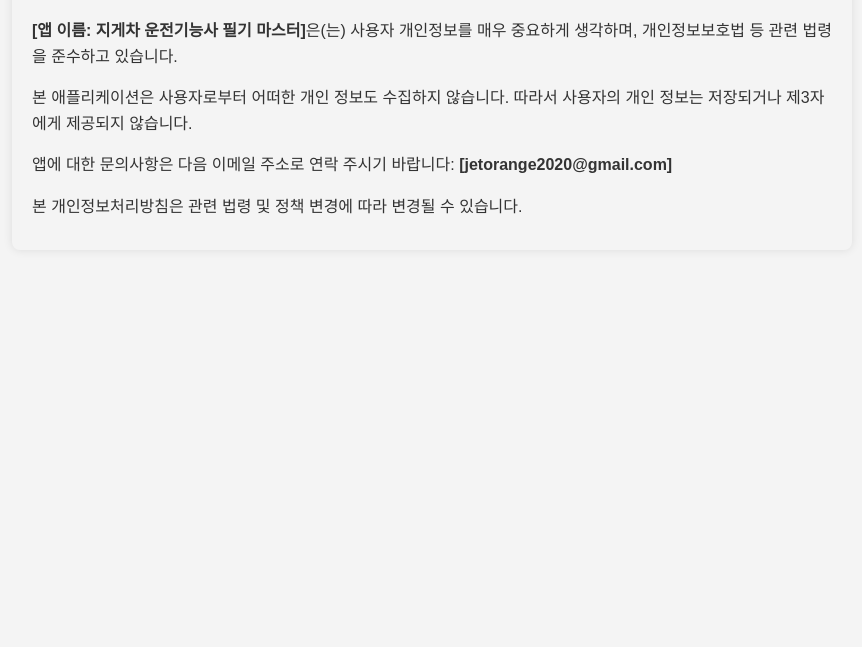
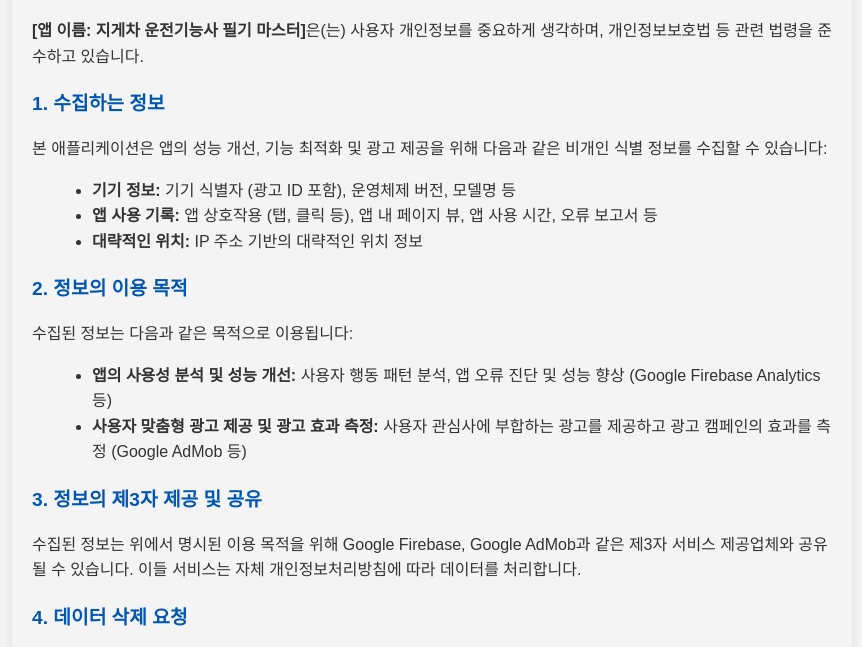
Before and after one commit to narcoking/jetorange-app-privacy, a plain HTML site: page index.html in a window 1280 px wide. Shown: the part 116-763 px from the top of the page, without its empty margins (208-1070 px from the left). Drawn offline with Linux system fonts and the light colour scheme.

Commit message:
Update index.html

```diff
--- a/index.html
+++ b/index.html
@@ -21,8 +21,18 @@
         h1 {
             color: #0056b3;
         }
-        p {
+        h2 {
+            color: #0056b3;
+            font-size: 1.2em;
+            margin-top: 20px;
             margin-bottom: 10px;
+        }
+        p, ul {
+            margin-bottom: 10px;
+        }
+        ul {
+            list-style-type: disc;
+            margin-left: 20px;
         }
     </style>
 </head>
@@ -30,16 +40,39 @@
     <h1>개인정보처리방침 (Privacy Policy)</h1>
 
     <p>
-        <strong>[앱 이름: 지게차 운전기능사 필기 마스터]</strong>은(는) 사용자 개인정보를 매우 중요하게 생각하며, 개인정보보호법 등 관련 법령을 준수하고 있습니다.
+        <strong>[앱 이름: 지게차 운전기능사 필기 마스터]</strong>은(는) 사용자 개인정보를 중요하게 생각하며, 개인정보보호법 등 관련 법령을 준수하고 있습니다.
     </p>
+
+    <h2>1. 수집하는 정보</h2>
     <p>
-        본 애플리케이션은 사용자로부터 어떠한 개인 정보도 수집하지 않습니다. 따라서 사용자의 개인 정보는 저장되거나 제3자에게 제공되지 않습니다.
+        본 애플리케이션은 앱의 성능 개선, 기능 최적화 및 광고 제공을 위해 다음과 같은 비개인 식별 정보를 수집할 수 있습니다:
     </p>
+    <ul>
+        <li><strong>기기 정보:</strong> 기기 식별자 (광고 ID 포함), 운영체제 버전, 모델명 등</li>
+        <li><strong>앱 사용 기록:</strong> 앱 상호작용 (탭, 클릭 등), 앱 내 페이지 뷰, 앱 사용 시간, 오류 보고서 등</li>
+        <li><strong>대략적인 위치:</strong> IP 주소 기반의 대략적인 위치 정보</li>
+    </ul>
+
+    <h2>2. 정보의 이용 목적</h2>
+    <p>수집된 정보는 다음과 같은 목적으로 이용됩니다:</p>
+    <ul>
+        <li><strong>앱의 사용성 분석 및 성능 개선:</strong> 사용자 행동 패턴 분석, 앱 오류 진단 및 성능 향상 (Google Firebase Analytics 등)</li>
+        <li><strong>사용자 맞춤형 광고 제공 및 광고 효과 측정:</strong> 사용자 관심사에 부합하는 광고를 제공하고 광고 캠페인의 효과를 측정 (Google AdMob 등)</li>
+    </ul>
+
+    <h2>3. 정보의 제3자 제공 및 공유</h2>
     <p>
-        앱에 대한 문의사항은 다음 이메일 주소로 연락 주시기 바랍니다: <strong>[jetorange2020@gmail.com]</strong>
+        수집된 정보는 위에서 명시된 이용 목적을 위해 Google Firebase, Google AdMob과 같은 제3자 서비스 제공업체와 공유될 수 있습니다. 이들 서비스는 자체 개인정보처리방침에 따라 데이터를 처리합니다.
     </p>
+
+    <h2>4. 데이터 삭제 요청</h2>
     <p>
-        본 개인정보처리방침은 관련 법령 및 정책 변경에 따라 변경될 수 있습니다.
+        사용자는 언제든지 자신의 데이터 삭제를 요청할 수 있습니다. 데이터 삭제를 원하시거나 개인정보와 관련하여 문의사항이 있으시면 다음 이메일 주소로 연락 주시기 바랍니다: <strong>[jetorange2020@gmail.com]</strong>
+    </p>
+
+    <h2>5. 개인정보처리방침 변경</h2>
+    <p>
+        본 개인정보처리방침은 관련 법령 및 정책 변경, 또는 서비스 변경에 따라 변경될 수 있습니다. 개인정보처리방침이 변경될 경우, 앱 내 공지사항 또는 웹페이지를 통해 사용자에게 알릴 것입니다.
     </p>
 </body>
 </html>
```
